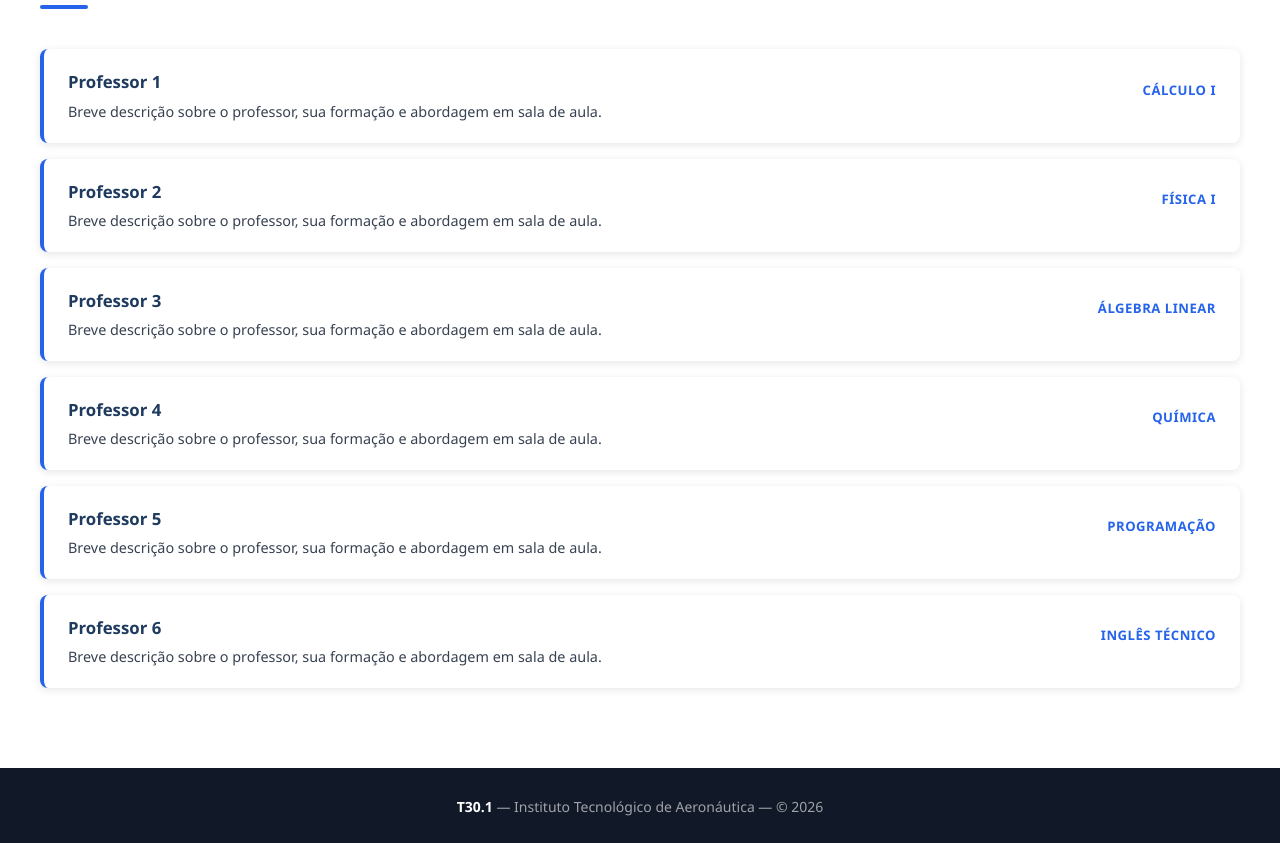
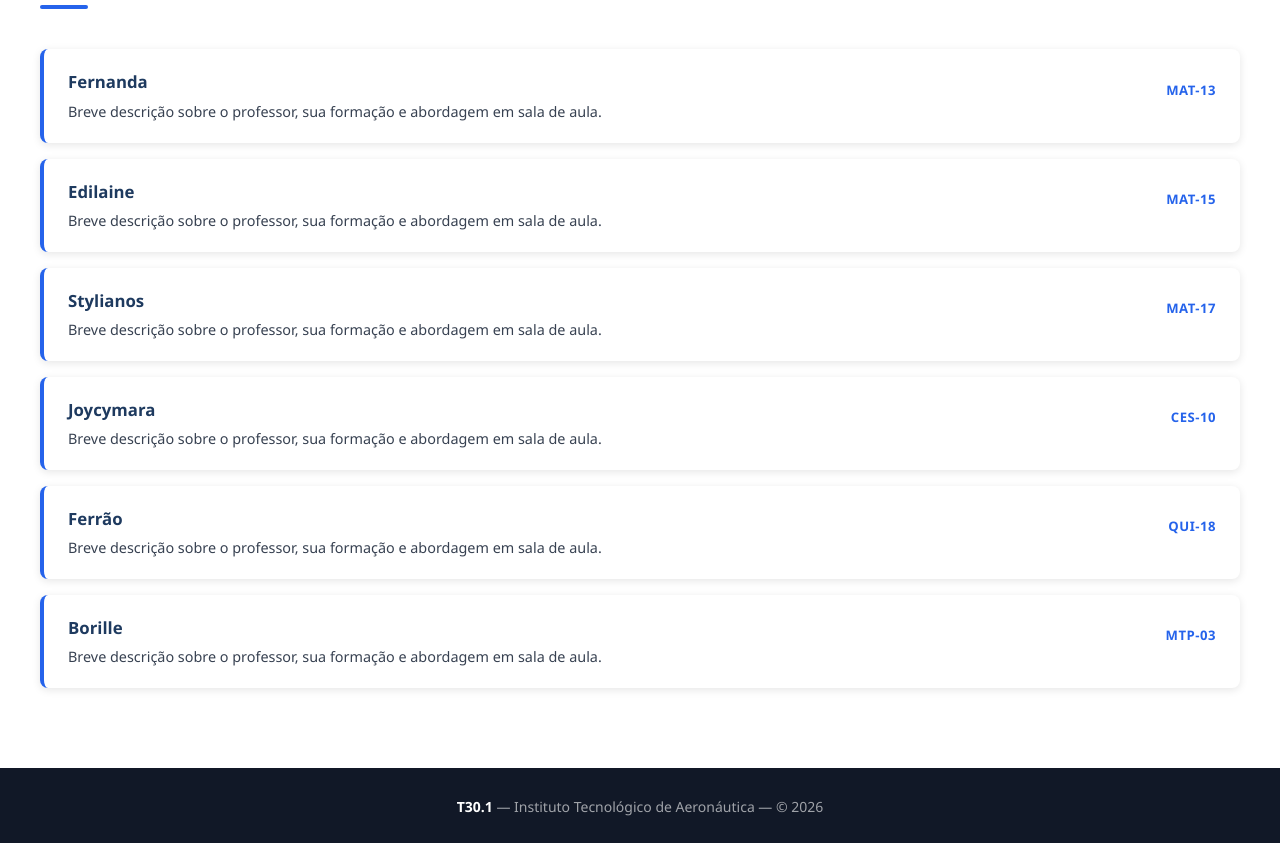
Before and after one commit to Lfschmitt/SiteT30.1, a plain HTML site: page professores.html in a window 1280 px wide. Shown: the part 399-1242 px from the top of the page. Drawn offline with Linux system fonts and the light colour scheme.

Commit message:
Colocar nomes dos professores e matérias

```diff
--- a/professores.html
+++ b/professores.html
@@ -25,50 +25,50 @@
 
           <div class="professor-list-card">
             <div class="professor-list-info">
-              <h3>Professor 1</h3>
+              <h3>Fernanda</h3>
               <p>Breve descrição sobre o professor, sua formação e abordagem em sala de aula.</p>
             </div>
-            <span class="professor-disciplina">Cálculo I</span>
+            <span class="professor-disciplina">MAT-13</span>
           </div>
 
           <div class="professor-list-card">
             <div class="professor-list-info">
-              <h3>Professor 2</h3>
+              <h3>Edilaine</h3>
               <p>Breve descrição sobre o professor, sua formação e abordagem em sala de aula.</p>
             </div>
-            <span class="professor-disciplina">Física I</span>
+            <span class="professor-disciplina">MAT-15</span>
           </div>
 
           <div class="professor-list-card">
             <div class="professor-list-info">
-              <h3>Professor 3</h3>
+              <h3>Stylianos</h3>
               <p>Breve descrição sobre o professor, sua formação e abordagem em sala de aula.</p>
             </div>
-            <span class="professor-disciplina">Álgebra Linear</span>
+            <span class="professor-disciplina">MAT-17</span>
           </div>
 
           <div class="professor-list-card">
             <div class="professor-list-info">
-              <h3>Professor 4</h3>
+              <h3>Joycymara</h3>
               <p>Breve descrição sobre o professor, sua formação e abordagem em sala de aula.</p>
             </div>
-            <span class="professor-disciplina">Química</span>
+            <span class="professor-disciplina">CES-10</span>
           </div>
 
           <div class="professor-list-card">
             <div class="professor-list-info">
-              <h3>Professor 5</h3>
+              <h3>Ferrão</h3>
               <p>Breve descrição sobre o professor, sua formação e abordagem em sala de aula.</p>
             </div>
-            <span class="professor-disciplina">Programação</span>
+            <span class="professor-disciplina">QUI-18</span>
           </div>
 
           <div class="professor-list-card">
             <div class="professor-list-info">
-              <h3>Professor 6</h3>
+              <h3>Borille</h3>
               <p>Breve descrição sobre o professor, sua formação e abordagem em sala de aula.</p>
             </div>
-            <span class="professor-disciplina">Inglês Técnico</span>
+            <span class="professor-disciplina">MTP-03</span>
           </div>
 
         </div>
```
